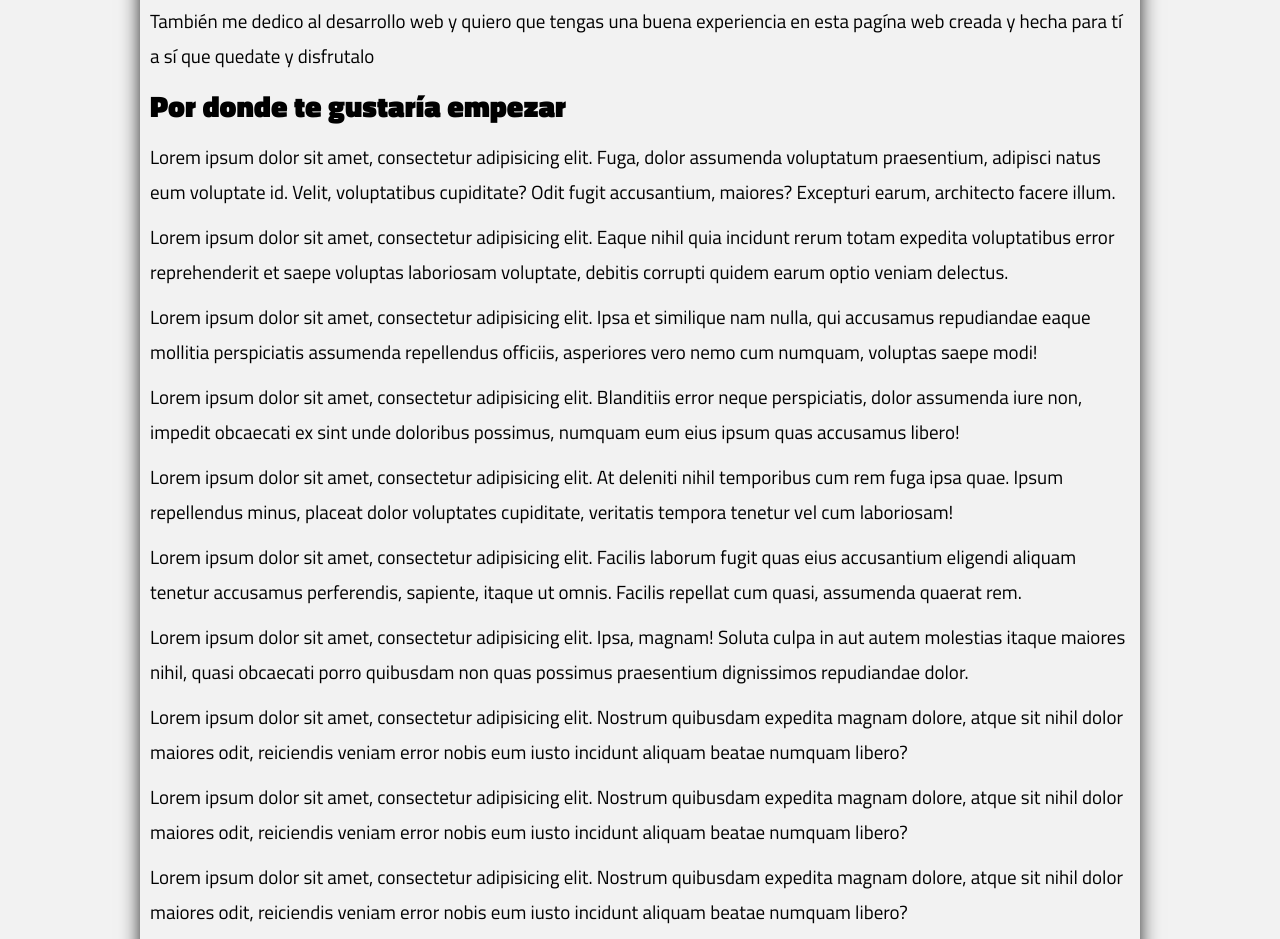
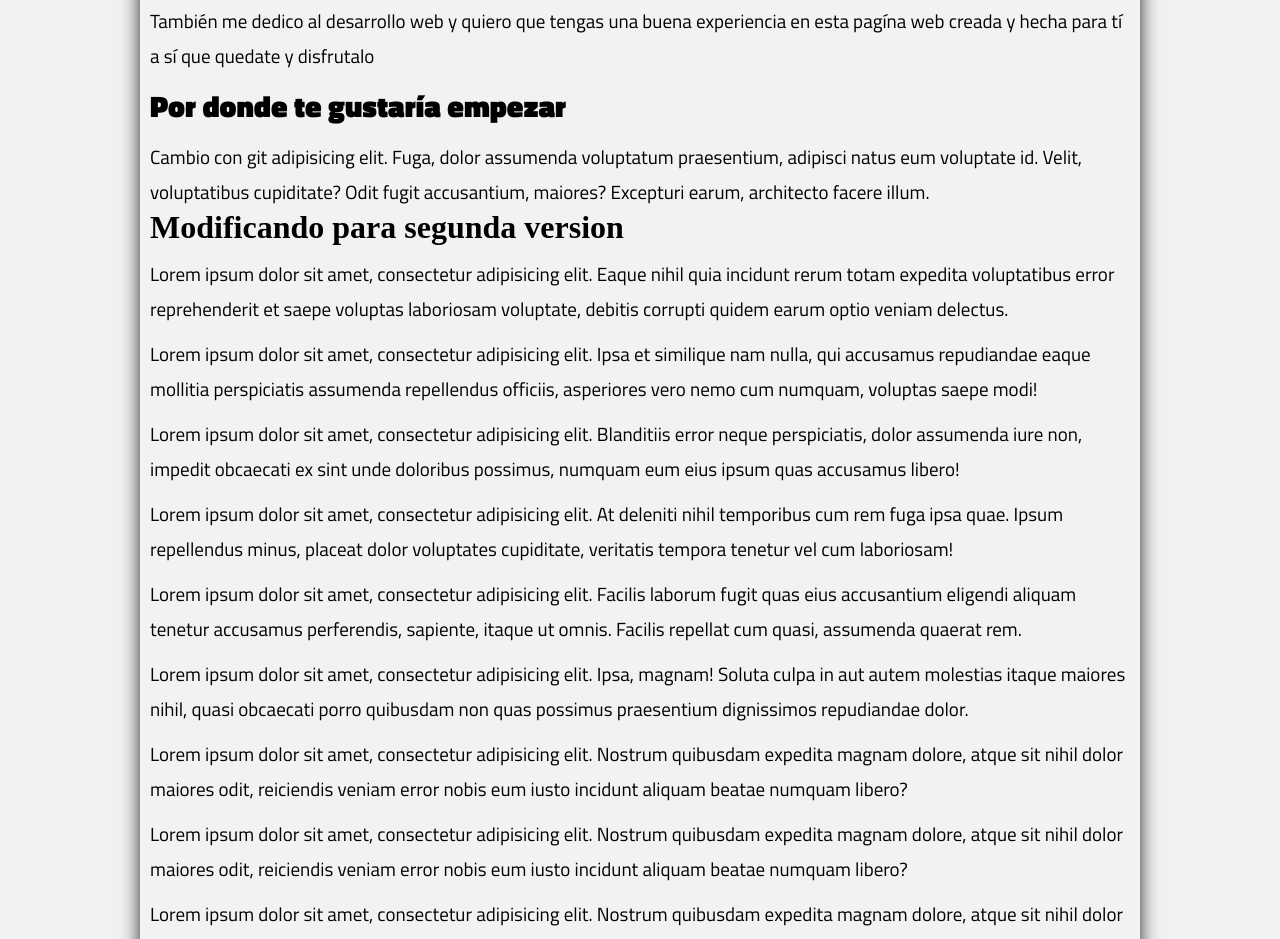
Before and after one commit to yuryJhoel/MiPaginaWeb, a plain HTML site: page index.html in a window 1280 px wide. Shown: the part 838-1777 px from the top of the page. Drawn offline with Linux system fonts and the light colour scheme.

Commit message:
ahora el index html tiene h1 modificado

```diff
--- a/index.html
+++ b/index.html
@@ -45,7 +45,8 @@
 			a sí que quedate y disfrutalo</p>
 
 			<h2>Por donde te gustaría empezar</h2>
-			<p>Lorem ipsum dolor sit amet, consectetur adipisicing elit. Fuga, dolor assumenda voluptatum praesentium, adipisci natus eum voluptate id. Velit, voluptatibus cupiditate? Odit fugit accusantium, maiores? Excepturi earum, architecto facere illum.</p>
+			<p>Cambio con git adipisicing elit. Fuga, dolor assumenda voluptatum praesentium, adipisci natus eum voluptate id. Velit, voluptatibus cupiditate? Odit fugit accusantium, maiores? Excepturi earum, architecto facere illum.</p>
+			<h1>Modificando para segunda version</h1>
 			<p>Lorem ipsum dolor sit amet, consectetur adipisicing elit. Eaque nihil quia incidunt rerum totam expedita voluptatibus error reprehenderit et saepe voluptas laboriosam voluptate, debitis corrupti quidem earum optio veniam delectus.</p>
 			<p>Lorem ipsum dolor sit amet, consectetur adipisicing elit. Ipsa et similique nam nulla, qui accusamus repudiandae eaque mollitia perspiciatis assumenda repellendus officiis, asperiores vero nemo cum numquam, voluptas saepe modi!</p>
 			<p>Lorem ipsum dolor sit amet, consectetur adipisicing elit. Blanditiis error neque perspiciatis, dolor assumenda iure non, impedit obcaecati ex sint unde doloribus possimus, numquam eum eius ipsum quas accusamus libero!</p>
```
